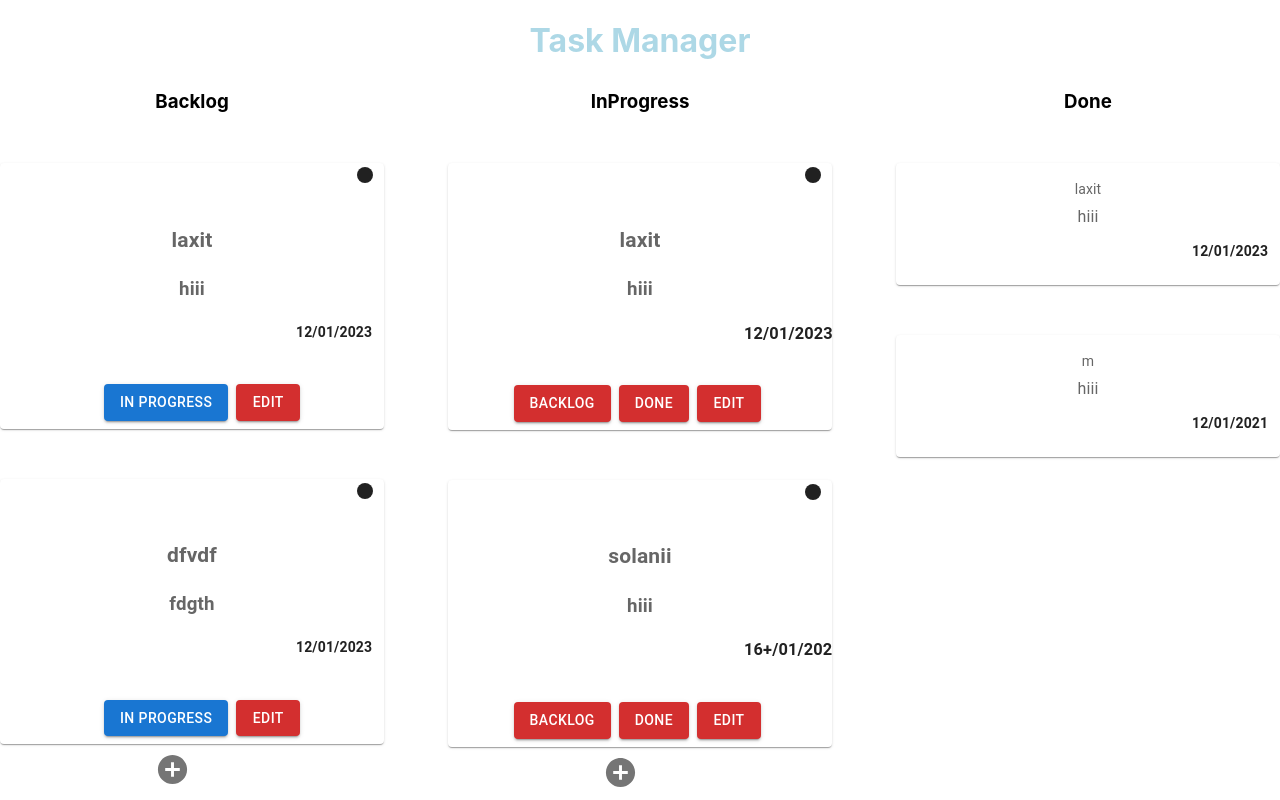
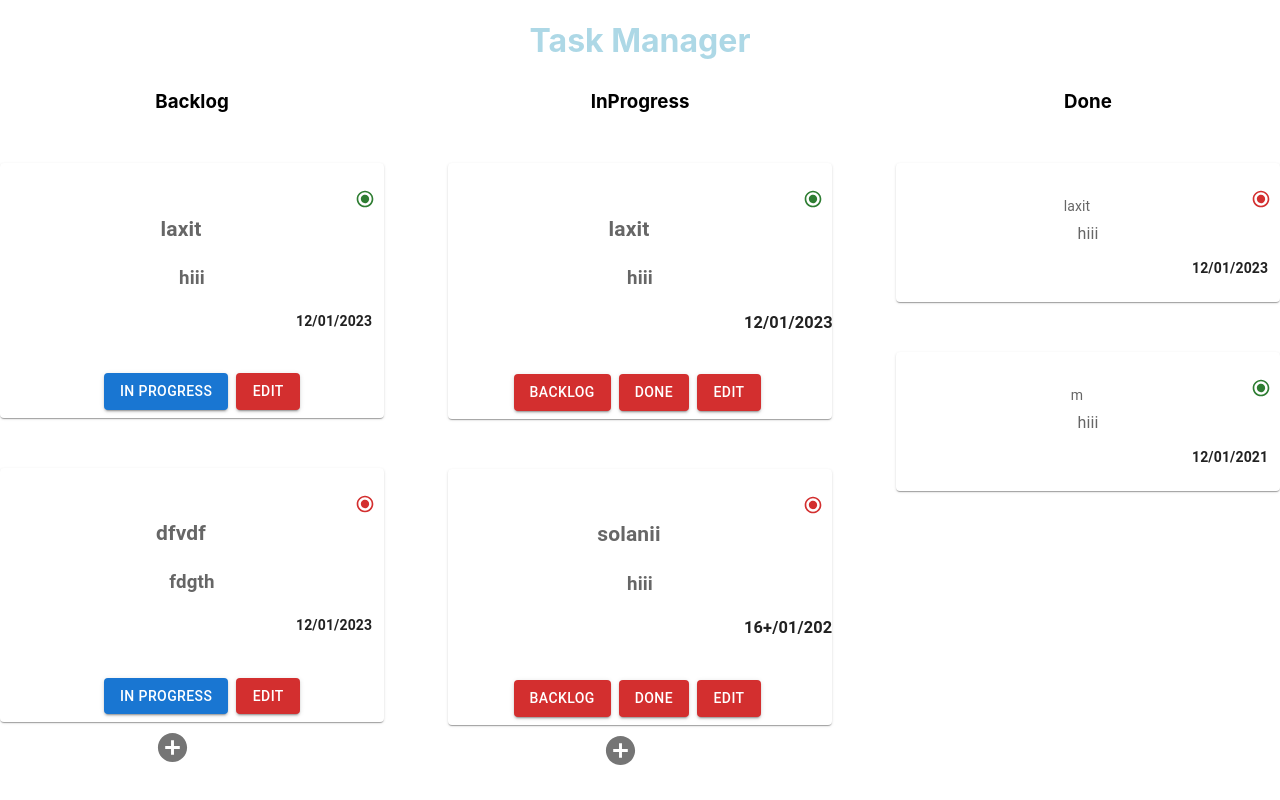
Before and after one commit to laxitsolanki/trainingproject-taskmanager, a React (Create React App) app: page / in a window 1280 px wide. Built offline with nearby package versions, Linux system fonts and the light colour scheme.

Commit message:
set/priority

```diff
--- a/src/component/Data.jsx
+++ b/src/component/Data.jsx
@@ -1,18 +1,18 @@
 export const alldata =  [
-    { name: 'laxit', description: 'hiii',date:'12/01/2023' },
-    { name: 'dfvdf', description: 'fdgth',date:'12/01/2023' },
+    { name: 'laxit', description: 'hiii',date:'12/01/2023', priority: 1 },
+    { name: 'dfvdf', description: 'fdgth',date:'12/01/2023', priority: 2 },
 
 ]
 // progress object
 export const progressdata =  [
-    { name: 'laxit', description: 'hiii',date:'12/01/2023' },
-    { name: 'solanii', description: 'hiii',date:'16+/01/2022' },
+    { name: 'laxit', description: 'hiii',date:'12/01/2023', priority: 1 },
+    { name: 'solanii', description: 'hiii',date:'16+/01/2022', priority: 2},
 
 ]
 
 // done
 export const donedata =  [
-    { name: 'laxit', description: 'hiii',date:'12/01/2023' },
-    { name: 'm', description: 'hiii',date:'12/01/2021' },
+    { name: 'laxit', description: 'hiii',date:'12/01/2023' , priority: 2 },
+    { name: 'm', description: 'hiii',date:'12/01/2021' , priority: 1 },
 
 ]
--- a/src/component/Task.jsx
+++ b/src/component/Task.jsx
@@ -36,7 +36,7 @@ function Task() {
     };
     const [inproModal, setinproModal] = useState(false);
     const modelpo = () => {
-      setinproModal(!inproModal);
+        setinproModal(!inproModal);
     };
     const add = (data) => {
         console.log(data)
@@ -54,7 +54,7 @@ function Task() {
             description: data.description,
             date: data.date,
         }
-        setprogress (old => [...old, data])
+        setprogress(old => [...old, data])
     }
     //model
     // const [open, setOpen] = React.useState(false);
@@ -68,21 +68,9 @@ function Task() {
 
     const [dataEdit, setDataEdit] = useState(false);
     const recodEdit = () => {
-      setDataEdit(!dataEdit);
+        setDataEdit(!dataEdit);
     };
 
-    // edit
-    // const [opene, setOpene] = React.useState(false);
-
-    // const handleClickOpene = () => {
-    //     setOpene(true);
-    // };
-
-    // const handleClosee = () => {
-    //     setOpene(false);
-    // };
-
-    // move
     const progresMoving = (item) => {
         setprogress((prevRows) => [...prevRows, item]);
         setdata((preData) => preData.filter((date) => date.name !== item.name))
@@ -97,6 +85,17 @@ function Task() {
     const doneMoving = (item) => {
         setdone((prevRows) => [...prevRows, item]);
         setprogress((preData) => preData.filter((date) => date.name !== item.name))
+    }
+    const prority = (key) => {
+        if (key === 1) {
+            return <Radio checked={true} color="success" size="small" />
+        }
+        else if (key === 2) {
+            return <Radio checked={true} color="error" size="small" />
+        }
+        else if (key === 3) {
+            return <Radio checked={true} color="default" size="small" />
+        }
     }
 
     return (
@@ -119,7 +118,12 @@ function Task() {
                                     //        open={handleClickOpene}
                                     //        progresMoving={progresMoving}/>
                                     <Card sx={{ maxWidth: 450, marginTop: "50px" }}>
-                                        <FiberManualRecordIcon style={{ marginLeft: "90%", paddingleft: "30px" }}></FiberManualRecordIcon>
+                                        <p style={{ fontSize: "17px" }}>
+                                            {item.title}
+                                            <span style={{ float: "right" }}>
+                                                {prority(item.priority)}
+                                            </span>
+                                        </p>
                                         <CardContent>
                                             <Typography sx={{ fontSize: 14 }} color="text.secondary" gutterBottom>
                                                 <h2>  {item.name}</h2>
@@ -151,7 +155,12 @@ function Task() {
                                 return (
                                     <>
                                         <Card sx={{ maxWidth: 450, marginTop: "50px" }}>
-                                            <FiberManualRecordIcon style={{ marginLeft: "90%", paddingleft: "30px" }} />
+                                        <p style={{ fontSize: "17px" }}>
+                                            {item.title}
+                                            <span style={{ float: "right" }}>
+                                                {prority(item.priority)}
+                                            </span>
+                                        </p>
                                             <CardContent>
                                                 <Typography sx={{ fontSize: 14 }} color="text.secondary" gutterBottom>
                                                     <h2> {item.name}</h2>
@@ -174,7 +183,7 @@ function Task() {
                             })
                         }
                         <IconButton style={{ marginRight: "10%" }}>
-                            <AddCircleIcon fontSize="large"  onClick={modelpo}/>
+                            <AddCircleIcon fontSize="large" onClick={modelpo} />
                         </IconButton>
                     </Grid>
 
@@ -185,6 +194,12 @@ function Task() {
                                 return (
                                     <>
                                         <Card sx={{ maxWidth: 450, marginTop: "50px", maxHeight: 500 }}>
+                                        <p style={{ fontSize: "17px" }}>
+                                            {item.title}
+                                            <span style={{ float: "right" }}>
+                                                {prority(item.priority)}
+                                            </span>
+                                        </p>
                                             <CardContent>
                                                 <Typography sx={{ fontSize: 14 }} color="text.secondary" gutterBottom>
                                                     {item.name}
```
